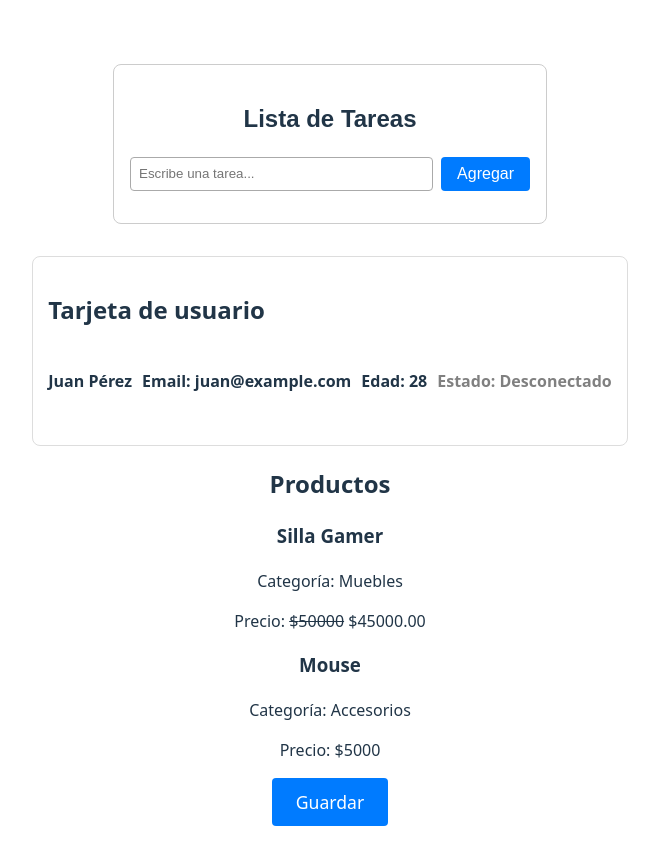
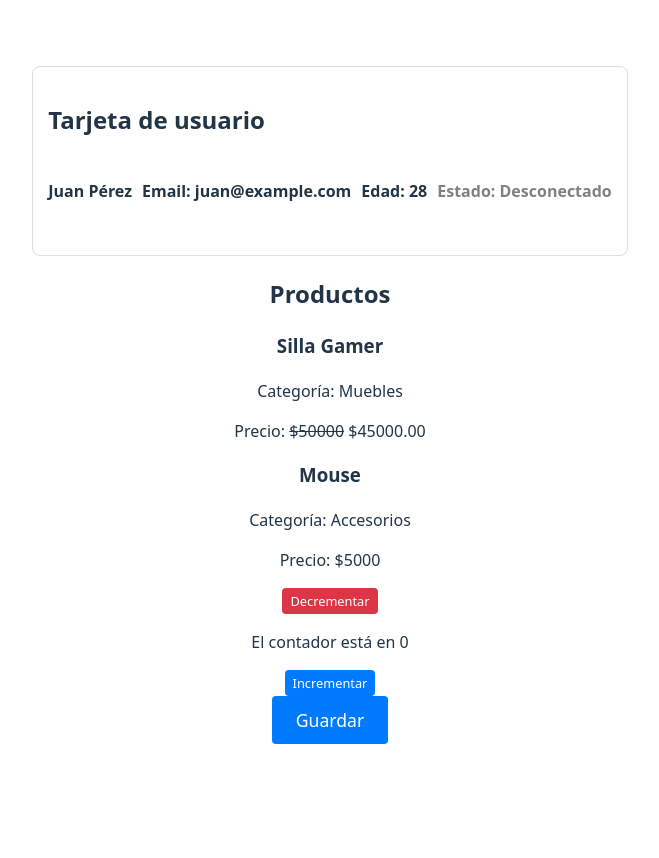
Before and after one commit to mrmetapod2/clase10_fullstack_react, a React (Vite) app: page / in a window 1280 px wide. Shown: the whole page, without its empty margins (310-969 px from the left). After the commit the page ends 800 px from the top, so only its background shows below. Built offline with nearby package versions, Linux system fonts and the light colour scheme.

Commit message:
Implementacion de contador Counter

```diff
--- a/src/App.jsx
+++ b/src/App.jsx
@@ -1,14 +1,13 @@
 import './App.css'
-import ListaTareas from './components/ListaTareas'
 import Producto from './components/Producto'
 import TarjetaUsuario from './components/TarjetaUsuario'
 import CustomButton from './components/CustomButton'
+import Counter from './components/Counter'
 
 function App() {
 
   return (
     <>
-      <ListaTareas />
       <TarjetaUsuario
       name="Juan Pérez"
       email="juan@example.com"
@@ -28,6 +27,8 @@ function App() {
         category="Accesorios"
       />
 
+      <Counter />
+
       <CustomButton
         btnText="Guardar"
         variant="primary"
--- a/src/components/Counter.jsx
+++ b/src/components/Counter.jsx
@@ -1,9 +1,21 @@
 import { useState } from 'react'
+import CustomButton from './CustomButton';
+
 export default function Counter() {
       const [count, setCount] = useState(0)
   return (
-    <button onClick={() => setCount((count) => count + 1)}>
-      count is {count}
-    </button>
+    <div>
+      <CustomButton onClick={() => count > 0 ? setCount((count) => count - 1) : alert("No se puede decrementar más")}
+      btnText="Decrementar"
+      variant="danger"
+      size="small"
+      disabled={false}/>
+      <p>El contador está en {count}</p>
+      <CustomButton onClick={() => count < 10 ? setCount((count) => count + 1) : alert("No se puede incrementar más")}
+      btnText="Incrementar"
+      variant="primary"
+      size="small"
+      disabled={false}/>
+    </div>
   );
 }
```
